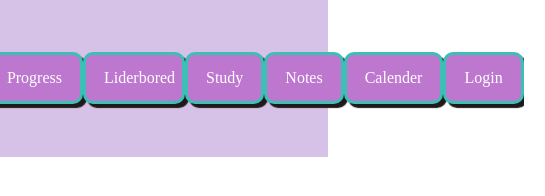
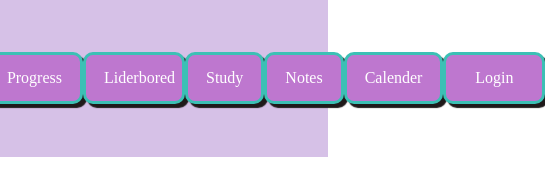
Before and after one commit to Mikucki/EfficiencyWebApp, a plain HTML site: page index.html in a window 1280 px wide. Shown: the full height of the page, 952-1497 px from the left, 545 px wide, since content can reach past the window. Drawn offline with Linux system fonts and the light colour scheme.

Commit message:
added text to html

```diff
--- a/index.html
+++ b/index.html
@@ -16,7 +16,9 @@
         <a class="nav_bar_links" href="">Study </a>
         <a class="nav_bar_links" href="">Notes</a>
         <a class="nav_bar_links" href="">Calender</a>
-        <a class="nav_bar_links" href="">Login</a>
+        <div class="login-flex">
+            <a class="login" href="">Login</a>
+        </div>
     </div>
 </body>
 </html>
```
